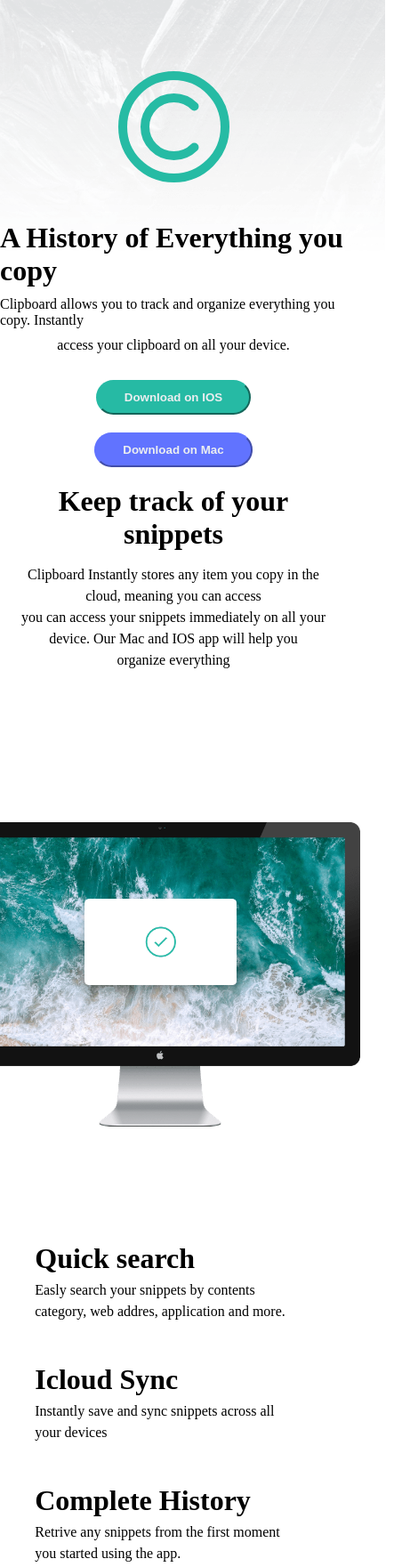
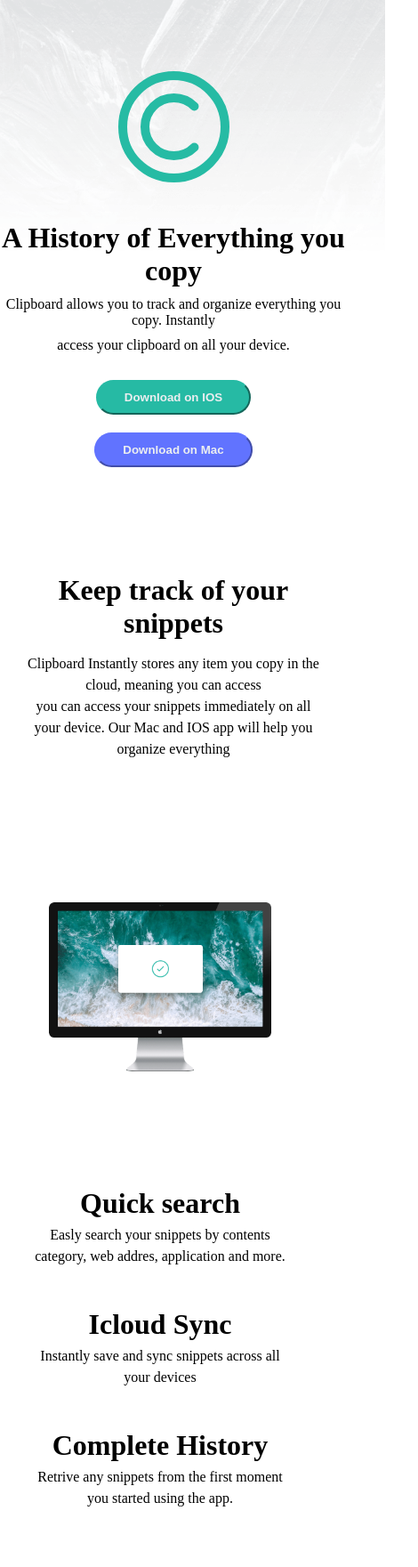
Before and after one commit to Mainboy360/clipboard, a plain HTML site: page index.html in a window 390 px wide. Shown: the top 1761 px of the page at 89% size, 470 px wide, since content can reach past the window. Drawn offline with Linux system fonts and the light colour scheme.

Commit message:
mobile responsiveness, half the development

```diff
--- a/styles.css
+++ b/styles.css
@@ -1172,6 +1172,7 @@ img[src*="logo-vector-graphics.png"] {
     display: flex;
     justify-content: center;
     align-items: center;
+    text-align: center;
 }
 
 .clipboard-board-header-setion {
@@ -1179,8 +1180,6 @@ img[src*="logo-vector-graphics.png"] {
     background-repeat: no-repeat;
     background-position: center;
     background-size: cover;
-    padding: 80px 45vw;
-
 }
 
 .a-history-of-everything-container {
@@ -1189,6 +1188,7 @@ img[src*="logo-vector-graphics.png"] {
     justify-content: center;
     align-items: center;
     gap: 10px;
+    text-align: center;
 
 }
 
@@ -1224,12 +1224,11 @@ img[src*="logo-vector-graphics.png"] {
 }
 
 .keep-track-of-snippet-ontainer {
-    margin-top: 300px;
+    margin: 120px 26px 10px 26px ;
     display: flex;
     justify-content: center;
     align-items: center;
     flex-direction: column;
-    margin: 20px;
     text-align: center;
 }
 
@@ -1250,11 +1249,11 @@ img[src*="logo-vector-graphics.png"] {
     align-items: center;
     gap: 50px;
     margin-top: 150px;
-    margin-left: -30px;
+    text-align: center;
 }
 
 img[src*="image-computer.png"]{
-    width: 450px;
+    width: 250px;
     height: 100%;   /*Image of a single mac desktop*/
 }
 
@@ -1293,7 +1292,7 @@ img[src*="image-computer.png"]{
 }
 
 img[src*="image-devices.png"] {
-    width: 550px;
+    width: 300px;
     height: 100%;   /*Image of a tablet beside an iphone*/
 }
 
@@ -1373,9 +1372,7 @@ img[src*="logo-vector-graphics.png"] {
     justify-content: center;
     align-items: center;
     margin-top: 150px;
-    padding: 50px;
     gap: 100px;
-    background-color: aliceblue;
 
 }
 
```
